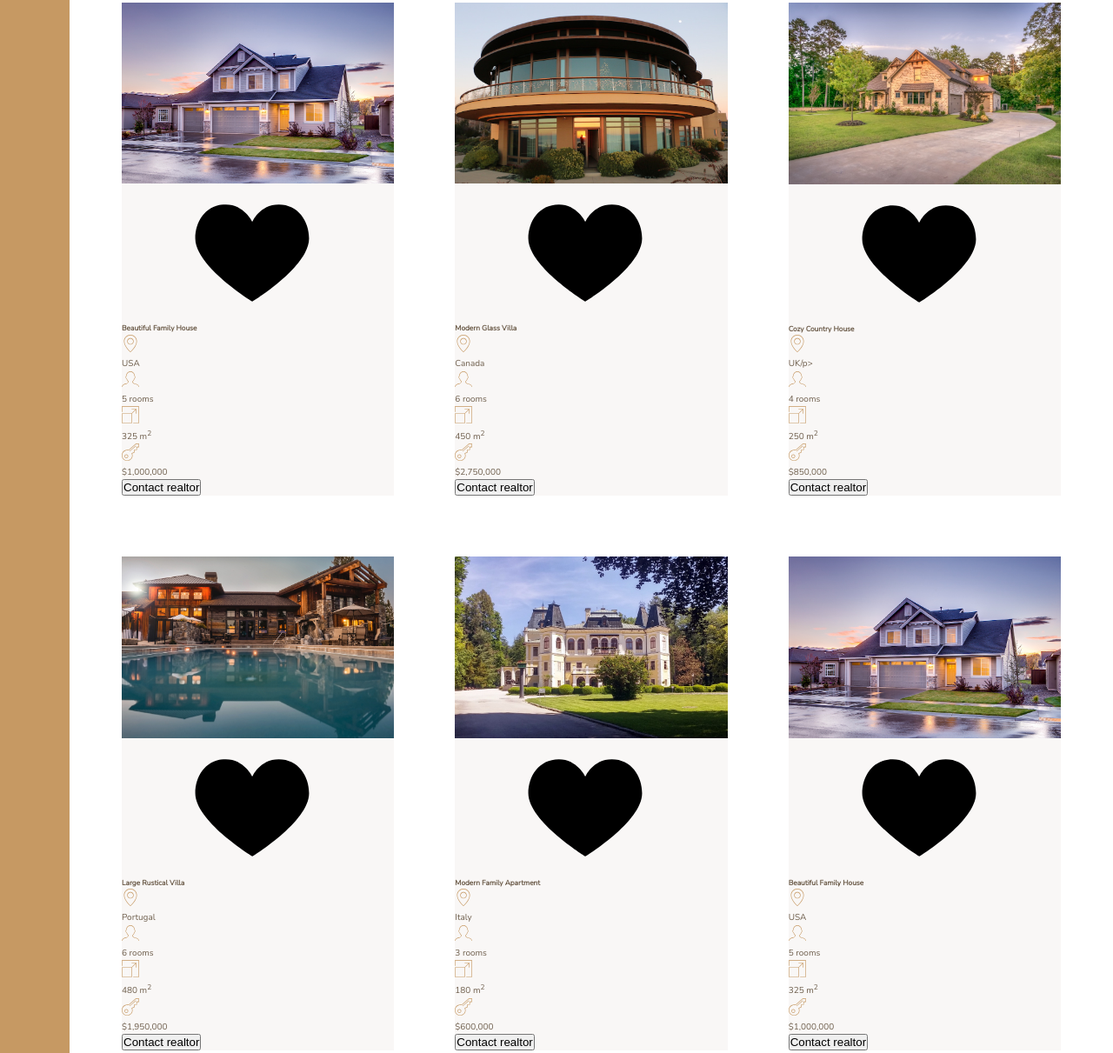
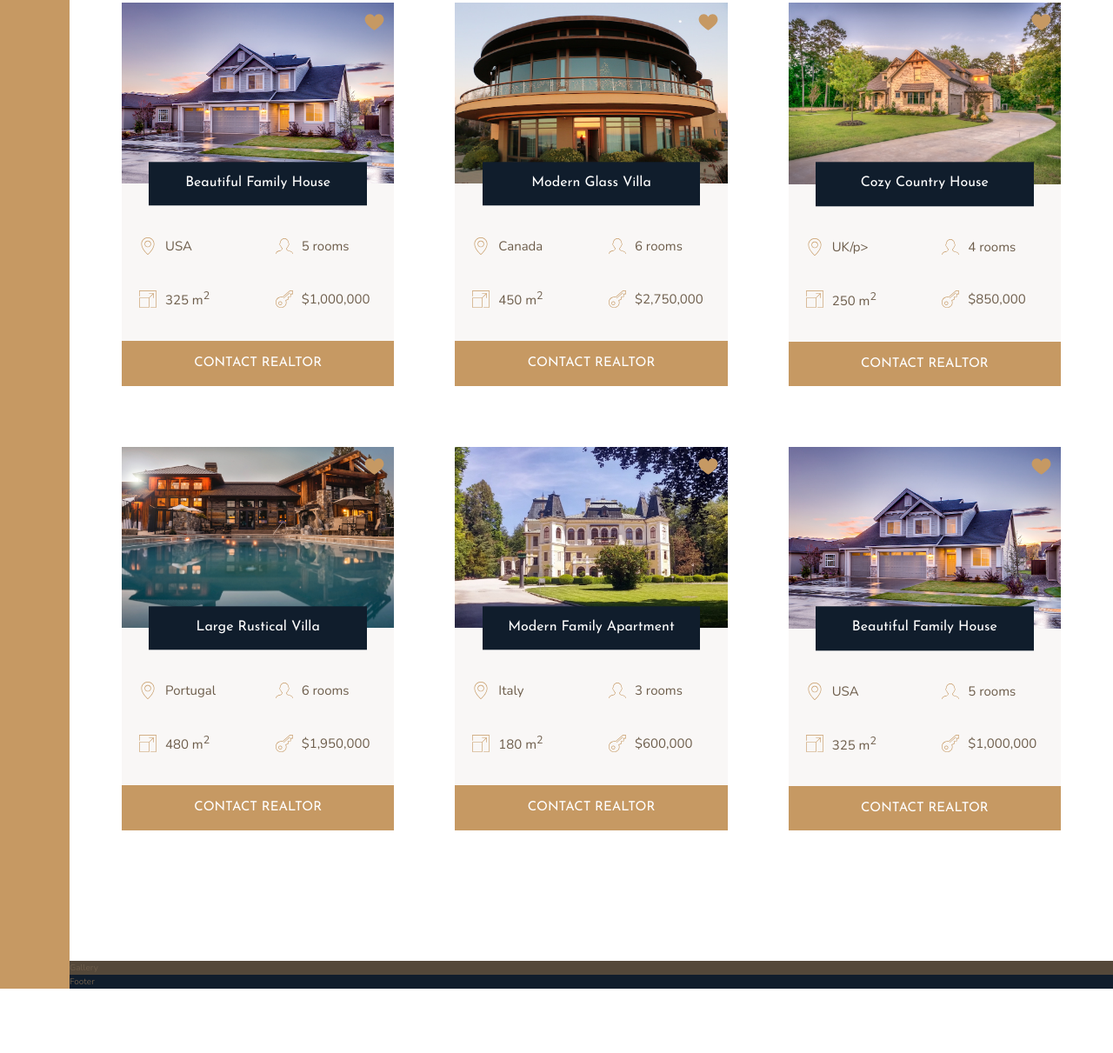
Before and after one commit to fatihay/nexterProject, a website: page index.html in a window 1280 px wide. Shown: the part 1997-3208 px from the top of the page at 87% size. After the commit the page ends 3134 px from the top, so only its background shows below. Drawn offline with nearby package versions, Linux system fonts and the light colour scheme.

Commit message:
homes section part 2

```diff
--- a/index.html
+++ b/index.html
@@ -135,7 +135,7 @@
         </svg>
         <p>$1,000,000</p>
       </div>
-      <button class="cta">Contact realtor</button>
+      <button class="btn home__btn">Contact realtor</button>
     </div>
 
     <div class="home">
@@ -171,7 +171,7 @@
         </svg>
         <p>$2,750,000</p>
       </div>
-      <button class="cta">Contact realtor</button>
+      <button class="btn home__btn">Contact realtor</button>
     </div>
 
     <div class="home">
@@ -207,7 +207,7 @@
         </svg>
         <p>$850,000</p>
       </div>
-      <button class="cta">Contact realtor</button>
+      <button class="btn home__btn">Contact realtor</button>
     </div>
 
 
@@ -244,7 +244,7 @@
         </svg>
         <p>$1,950,000</p>
       </div>
-      <button class="cta">Contact realtor</button>
+      <button class="btn home__btn">Contact realtor</button>
     </div>
 
     <div class="home">
@@ -280,7 +280,7 @@
         </svg>
         <p>$600,000</p>
       </div>
-      <button class="cta">Contact realtor</button>
+      <button class="btn home__btn">Contact realtor</button>
     </div>
 
     <div class="home">
@@ -316,7 +316,7 @@
         </svg>
         <p>$1,000,000</p>
       </div>
-      <button class="cta">Contact realtor</button>
+      <button class="btn home__btn">Contact realtor</button>
     </div>
 
 
--- a/sass/_homes.scss
+++ b/sass/_homes.scss
@@ -10,33 +10,72 @@
 .home{
   background-color: $color-grey-light-1;
 
+  display: grid;
+  grid-template-columns: repeat(2, 1fr);
+  row-gap: 3.5rem;
+
   &__img{
     width: 100%;
+    grid-row: 1 / 2;
+    grid-column: 1 /-1;
+    z-index: 1;
   }
 
   &__like{
-
+    grid-row: 1 / 2;
+    grid-column: 2 / 3;
+    fill: $color-primary;
+    height: 2.5rem;
+    width: 2.5rem;
+    z-index: 2;
+    justify-self: end;
+    margin: 1rem;
   }
 
   &__name{
+    grid-row: 1 /2;
+    grid-column: 1 /-1;
+    justify-self: center;
+    align-self: end;
+    z-index: 3;
 
+    width: 80%;
+    font-family: $font-display;
+    font-size: 1.6rem;
+    text-align: center;
+    padding: 1.25rem;
+    background-color: $color-secondary;
+    color: #fff;
+    font-weight: 400;
+    transform: translateY(50%);
   }
+
+  &__location,
+  &__rooms {
+    margin-top: 2.5rem;
+  }
+
 
   &__location,
   &__rooms,
   &__area,
   &__price{
 
+    font-size: 1.5rem;
+    margin-left: 2rem;
+
+    display: flex;
+    align-items: center;
     svg{
       fill: $color-primary;
       height: 2rem;
       width: 2rem;
-    }
-
-    p{
-
+      margin-right: 1rem;
     }
 
   }
+  &__btn{
+    grid-column: 1 /-1;
+  }
 
 }
```
Also changed, not shown: css/style.css.
